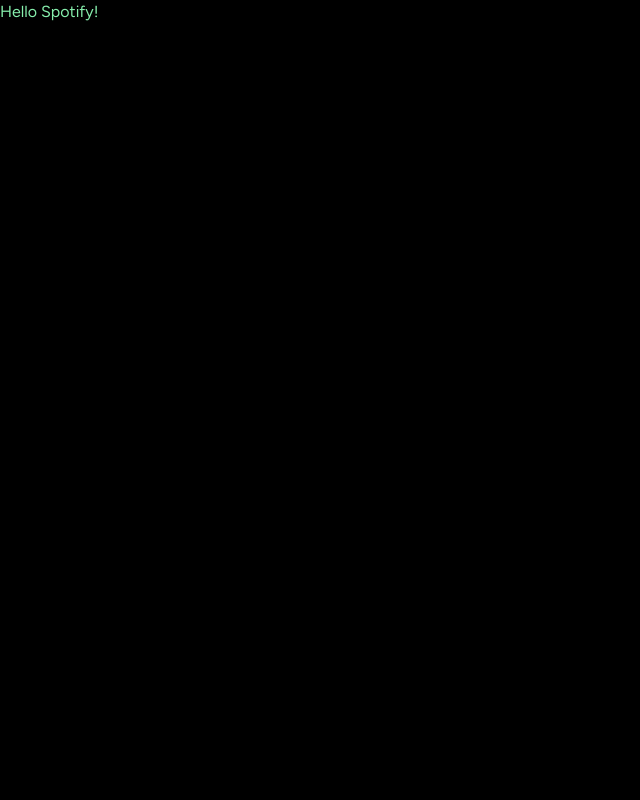
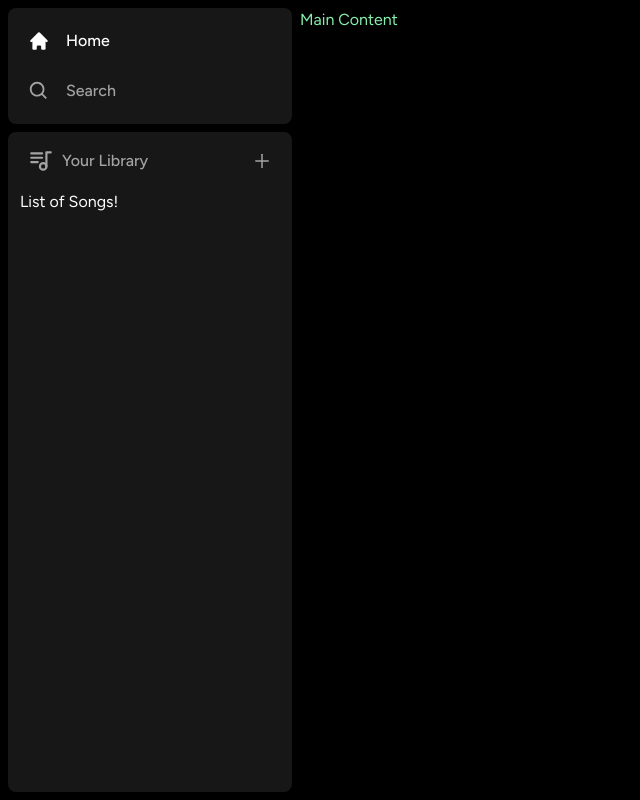
Before and after one commit to SaadEssam/Spotify-clone, a Next.js app: page / in a window 1280 px wide. Shown: the whole page, without its empty margins (0-640 px from the left). Built offline with nearby package versions, Linux system fonts and the light colour scheme.

Commit message:
Build a sidebar layout

```diff
--- a/app/(site)/page.tsx
+++ b/app/(site)/page.tsx
@@ -1,6 +1,5 @@
-
 export default function Home() {
   return (
-    <div className="text-green-300">Hello Spotify!</div>
-  )
+    <div className="text-green-300">Main Content</div>
+  );
 }
--- a/app/layout.tsx
+++ b/app/layout.tsx
@@ -1,5 +1,7 @@
 import "./globals.css";
 import { Figtree } from "next/font/google";
+
+import Sidebar from "@/components/Sidebar";
 
 const font = Figtree({ subsets: ["latin"] });
 
@@ -16,7 +18,9 @@
 }) {
   return (
     <html lang="en">
-      <body className={font.className}>{children}</body>
+      <body className={font.className}>
+        <Sidebar>{children}</Sidebar>
+      </body>
     </html>
   );
 }
--- /dev/null
+++ b/components/Box.tsx
@@ -0,0 +1,18 @@
+import { twMerge } from "tailwind-merge";
+
+interface BoxProps {
+  children: React.ReactNode;
+  className?: string;
+}
+
+const Box: React.FC<BoxProps> = ({ children, className }) => {
+  return (
+    <div
+      className={twMerge(`bg-neutral-900 rounded-lg h-fit w-full`, className)}
+    >
+      {children}
+    </div>
+  );
+};
+
+export default Box;
--- /dev/null
+++ b/components/Library.tsx
@@ -0,0 +1,29 @@
+"use client";
+
+import { TbPlaylist } from "react-icons/tb";
+import { AiOutlinePlus } from "react-icons/ai";
+
+const Library = () => {
+  const onClick = () => {
+    // Handle upload later
+  };
+
+  return (
+    <div className="flex flex-col">
+      <div className="flex items-center justify-between px-5 pt-4">
+        <div className="inline-flex items-center gap-x-2">
+          <TbPlaylist size={26} className="text-neutral-400" />
+          <p className="text-neutral-400 font-medium text-md">Your Library</p>
+        </div>
+        <AiOutlinePlus
+          onClick={onClick}
+          size={20}
+          className="text-neutral-400 cursor-pointer hover:text-white transition"
+        />
+      </div>
+      <div className="flex flex-col gap-y-2 mt-4 px-3">List of Songs!</div>
+    </div>
+  );
+};
+
+export default Library;
--- /dev/null
+++ b/components/Sidebar.tsx
@@ -0,0 +1,52 @@
+"use client";
+
+import { usePathname } from "next/navigation";
+import { useMemo } from "react";
+
+import { HiHome } from "react-icons/hi";
+import { BiSearch } from "react-icons/bi";
+
+import Box from "./Box";
+import SidebarItem from "./SidebarItem";
+import Library from "./Library";
+
+interface SidebarProps {
+  children: React.ReactNode;
+}
+const Sidebar: React.FC<SidebarProps> = ({ children }) => {
+  const pathname = usePathname();
+  const routes = useMemo(
+    () => [
+      {
+        icon: HiHome,
+        label: "Home",
+        active: pathname !== "/search",
+        href: "/",
+      },
+      {
+        icon: BiSearch,
+        label: "Search",
+        active: pathname === "/search",
+        href: "/search",
+      },
+    ],
+    [pathname]
+  );
+  return (
+    <div className="flex h-full">
+      <div className="hidden md:flex flex-col gap-y-2 bg-black h-full w-[300px] p-2">
+        <Box>
+          <div className="flex flex-col gap-y-4 px-5 py-4">
+            {routes.map((item) => (
+              <SidebarItem key={item.label} {...item} />
+            ))}
+          </div>
+        </Box>
+        <Box className="overflow-y-auto h-full"><Library /></Box>
+      </div>
+      <main className="h-full flex-1 overflow-y-auto py-2">{children}</main>
+    </div>
+  );
+};
+
+export default Sidebar;
--- /dev/null
+++ b/components/SidebarItem.tsx
@@ -0,0 +1,32 @@
+import Link from "next/link";
+import { IconType } from "react-icons";
+import { twMerge } from "tailwind-merge";
+
+interface SidebarItemProps {
+  icon: IconType;
+  label: string;
+  active?: boolean;
+  href: string;
+}
+
+const SidebarItem: React.FC<SidebarItemProps> = ({
+  icon: Icon,
+  label,
+  active,
+  href,
+}) => {
+  return (
+    <Link
+      href={href}
+      className={twMerge(
+        `flex flex-row h-auto items-center w-full gap-x-4 text-md font-medium cursor-pointer hover:text-white transition text-neutral-400 py-1`,
+        active && "text-white"
+      )}
+    >
+      <Icon size={26} />
+      <p className="truncate w-full">{label}</p>
+    </Link>
+  );
+};
+
+export default SidebarItem;
--- a/package.json
+++ b/package.json
@@ -19,6 +19,8 @@
     "postcss": "8.4.24",
     "react": "18.2.0",
     "react-dom": "18.2.0",
+    "react-icons": "^4.9.0",
+    "tailwind-merge": "^1.13.2",
     "tailwindcss": "3.3.2",
     "typescript": "5.1.3"
   }
```
Also changed, not shown: 1 other file (tests, documents, lock files or other folders).
